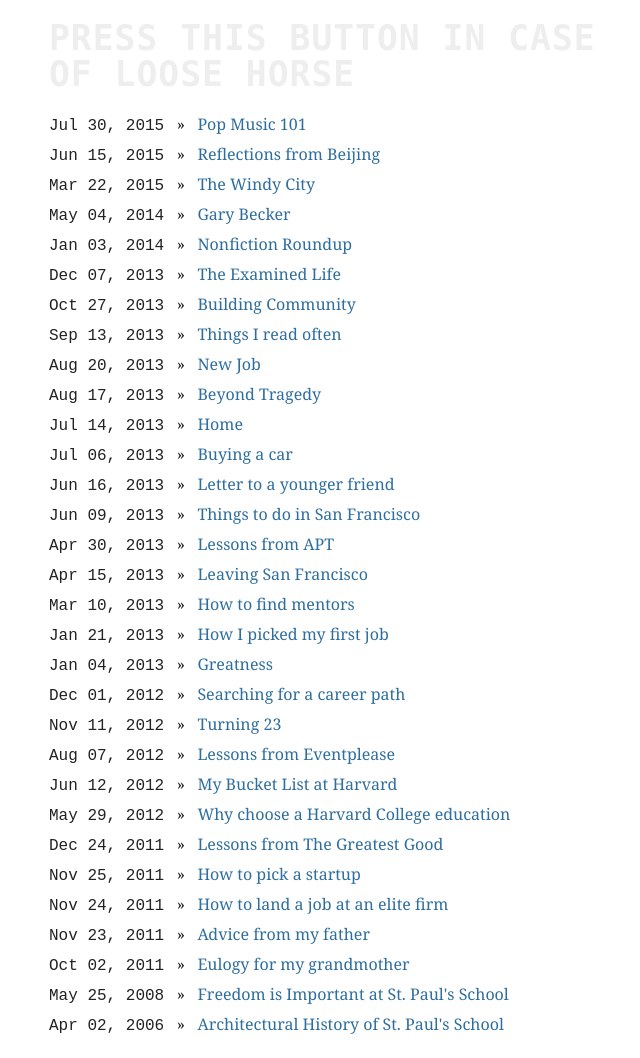
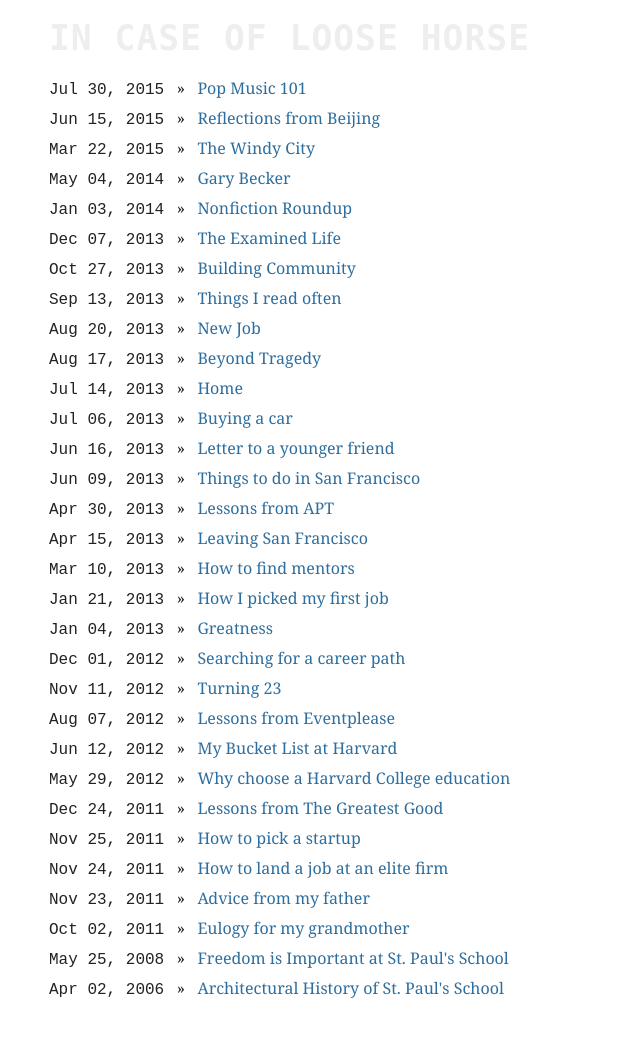
Before and after one commit to mbwong/mbwong.github.com, a Jekyll site: the page built from index.html, in a window 1280 px wide. Shown: the whole page, without its empty margins (291-931 px from the left). Built offline with Jekyll 4.4.1, drawn with Linux system fonts in a browser that asks for light colours; after the commit the page ends 1022 px from its top, so only the background shows below that.

Commit message:
Update header.html

```diff
--- a/_includes/header.html
+++ b/_includes/header.html
@@ -1,5 +1,5 @@
     <header>
       <h1 id="title">
-       <a href="/" title="Blog">Press this button in case of loose horse</a>
+       <a href="/" title="Blog">In case of loose horse</a>
       </h1>
     </header>
```
